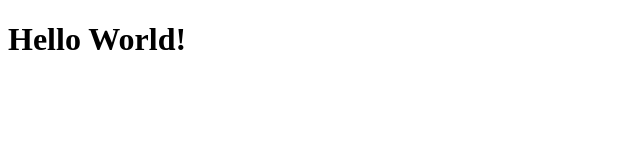
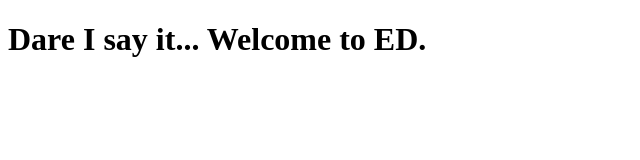
Before and after one commit to BradIGuess/bradiguess.github.io, a plain HTML site: page index.html in a window 1280 px wide. Shown: the whole page, without its empty margins (0-640 px from the left). Drawn offline with Linux system fonts and the light colour scheme.

Commit message:
Dare I say it... welcome to ED.

```diff
--- a/index.html
+++ b/index.html
@@ -1,6 +1,6 @@
 <!DOCTYPE html>
 <html>
 <body>
-<h1>Hello World!</h1>
+<h1>Dare I say it... Welcome to ED.</h1>
 </body>
 </html>
```
